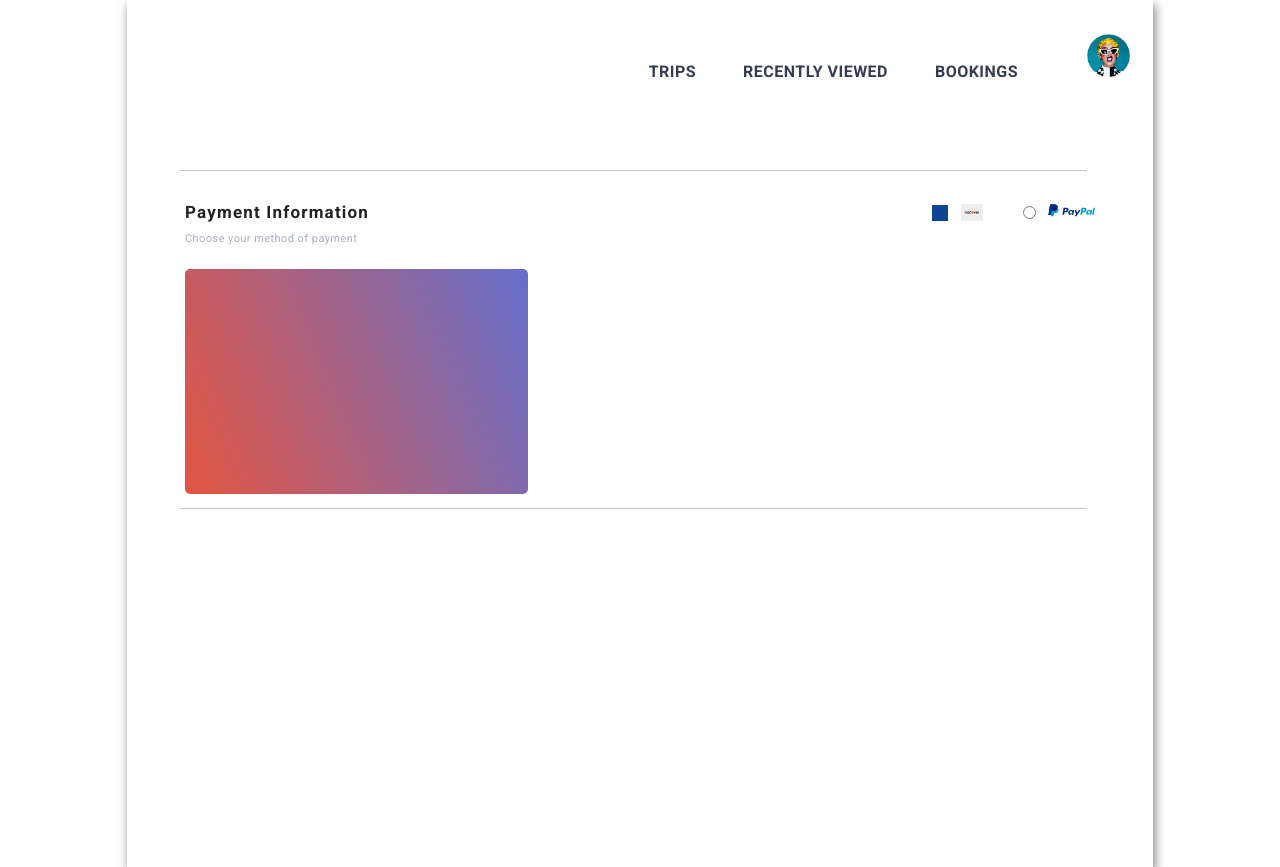
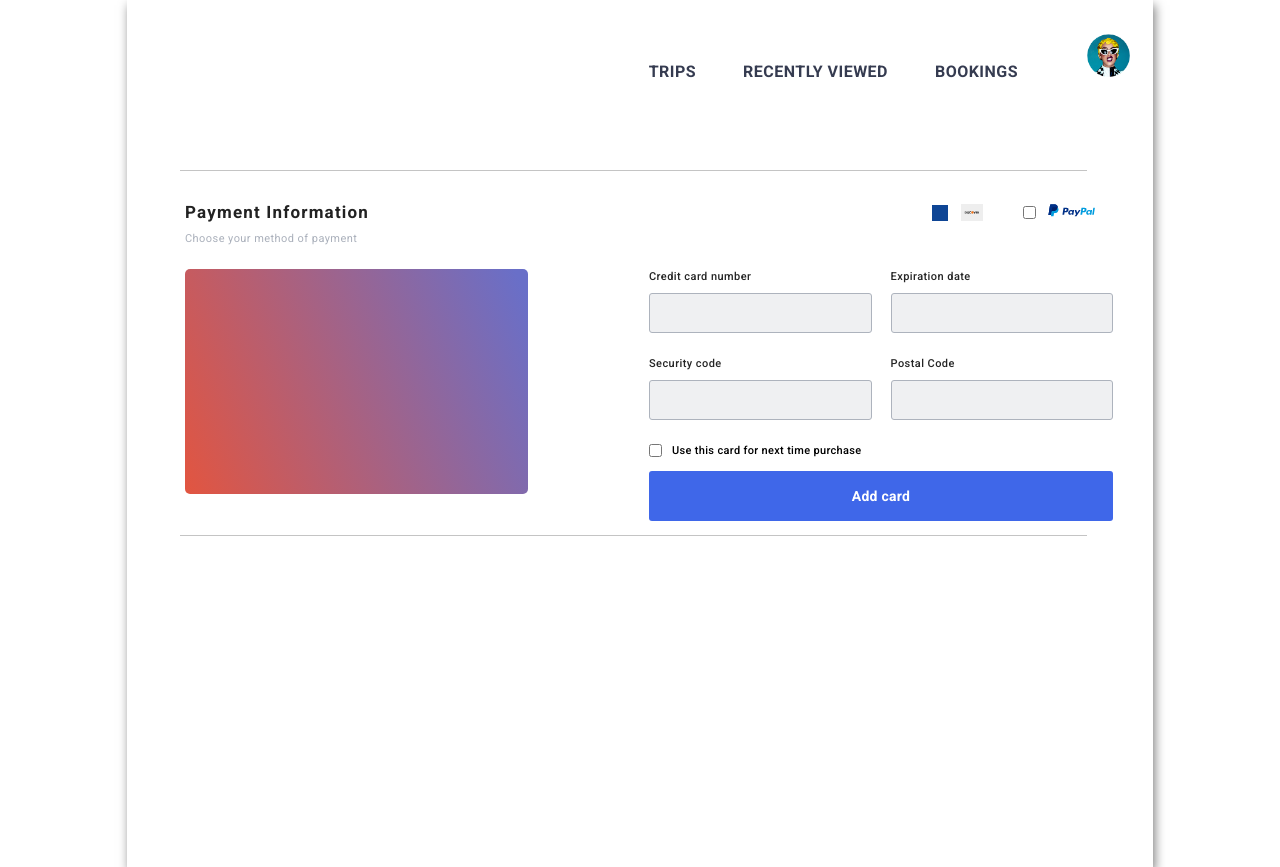
Before and after one commit to Jesuloba-world/ncktest, a React (Create React App) app: page / in a window 1280 px wide. Built offline with nearby package versions, Linux system fonts and the light colour scheme; some icons are missing.

Commit message:
form done

```diff
--- a/src/components/Payment/Form/form.style.js
+++ b/src/components/Payment/Form/form.style.js
@@ -1,3 +1,72 @@
 import styled from "styled-components";
 
-export const Container = styled.form``;
+export const Container = styled.form`
+	display: grid;
+	grid-template-columns: 1fr 1fr;
+	column-gap: 19px;
+	row-gap: 24px;
+
+	margin-top: 47px;
+`;
+
+export const InputControl = styled.div`
+	display: flex;
+	flex-direction: column;
+	gap: 10px;
+`;
+
+export const Label = styled.label`
+	font-weight: 500;
+	font-size: 11px;
+	line-height: 13px;
+	letter-spacing: 0.04em;
+	color: #252525;
+`;
+
+export const Input = styled.input`
+	width: 100%;
+	height: 40px;
+	background: #eff0f2;
+	border: 1px solid #adb3bd;
+	border-radius: 3px;
+	padding-inline: 20px;
+
+	&:focus {
+		outline: none;
+	}
+`;
+
+export const FormControl = styled.div`
+	display: flex;
+	flex-direction: column;
+	gap: 14px;
+	grid-column: span 2;
+`;
+
+export const ReuseCard = styled.div`
+	display: flex;
+	gap: 10px;
+	align-items: center;
+`;
+
+export const LabelText = styled.p`
+	font-weight: 500;
+	font-size: 11px;
+	line-height: 13px;
+	letter-spacing: 0.03em;
+
+	color: #000000;
+`;
+
+export const AddCard = styled.button`
+	width: 100%;
+	height: 50px;
+	background: #3f67e9;
+	border-radius: 3px;
+	border: none;
+	font-weight: bold;
+	font-size: 14px;
+	line-height: 16px;
+	letter-spacing: 0.02em;
+	color: #ffffff;
+`;
--- a/src/components/Payment/Form/index.jsx
+++ b/src/components/Payment/Form/index.jsx
@@ -1,5 +1,57 @@
-import { Container } from "./form.style";
+import {
+	Container,
+	InputControl,
+	Input,
+	Label,
+	FormControl,
+	LabelText,
+	ReuseCard,
+	AddCard,
+} from "./form.style";
 
 export const Form = () => {
-	return <Container></Container>;
+	const formInputs = [
+		{
+			id: "cardNumber",
+			label: "Credit card number",
+			name: "creditCardNumber",
+		},
+		{
+			id: "date",
+			label: "Expiration date",
+			name: "expirationDate",
+		},
+		{
+			id: "code",
+			label: "Security code",
+			name: "securityCode",
+		},
+		{
+			id: "postal",
+			label: "Postal Code",
+			name: "postalCode",
+		},
+	];
+
+	return (
+		<Container>
+			{formInputs.map((el, index) => (
+				<InputControl key={index}>
+					<Label id={el.id}>{el.label}</Label>
+					<Input id={el.id} name={el.name} />
+				</InputControl>
+			))}
+			<FormControl>
+				<ReuseCard>
+					<input type="checkbox" id="reUse" />
+					<Label htmlFor="reUse">
+						<LabelText>
+							Use this card for next time purchase
+						</LabelText>
+					</Label>
+				</ReuseCard>
+				<AddCard>Add card</AddCard>
+			</FormControl>
+		</Container>
+	);
 };
--- a/src/components/Payment/PaymentTypes/index.jsx
+++ b/src/components/Payment/PaymentTypes/index.jsx
@@ -16,7 +16,7 @@ export const PayTypes = () => {
 				<Discover className="discover" />
 			</VisaAndDiscover>
 			<PayPal>
-				<ChoosePaypal type="radio" id="paypal" />
+				<ChoosePaypal type="checkbox" id="paypal" />
 				<label htmlFor="paypal">
 					<Paypal />
 				</label>
```
